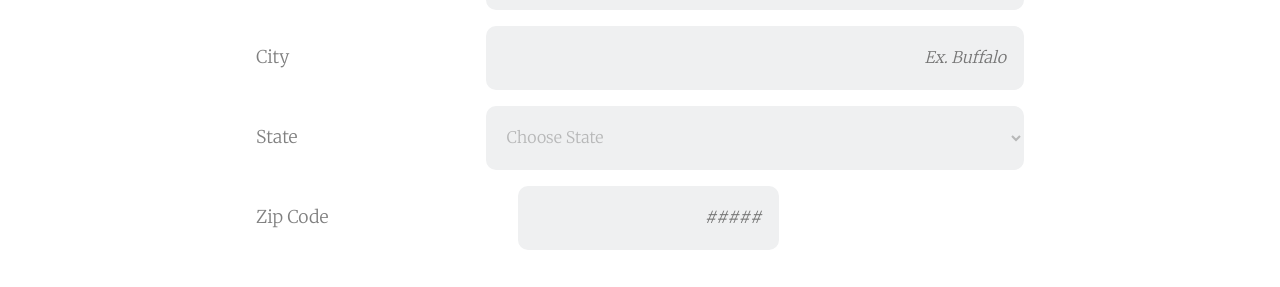
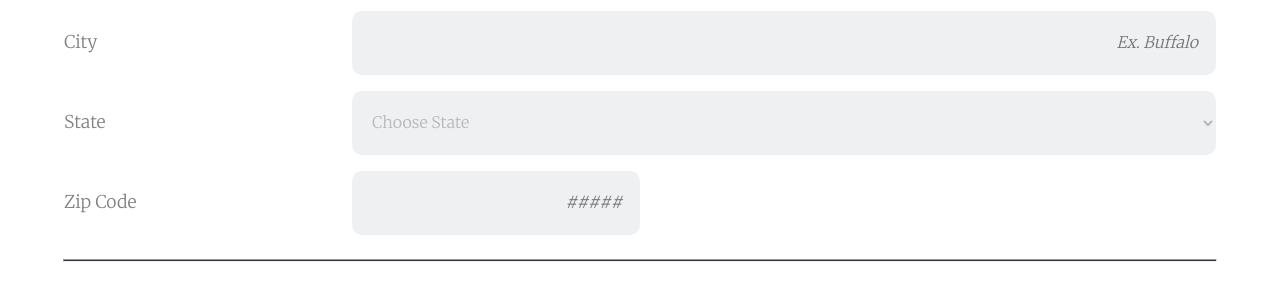
Before and after one commit to anish-chopra/Project-3, a plain HTML site: page index.html in a window 1280 px wide. Shown: the part 720-1007 px from the top of the page. Drawn offline with Linux system fonts and the light colour scheme.

Commit message:
Feb 14 update 11:43am

```diff
--- a/index.html
+++ b/index.html
@@ -138,7 +138,7 @@
             </select>
           </div>
           <div class="zip-div">
-            <label for="zip">Zip Code</label>
+            <label for="zip" class="zip-label">Zip Code</label>
             <input
               type="text"
               id="zip"
@@ -168,6 +168,7 @@
               id="css"
               value="newsletter_css"
               name="user_newsletter"
+              for="for-css-news"
             />
             <label class="news-label" for="css">CSS News</label>
           </div>
@@ -178,19 +179,23 @@
               value="newsletter_javascript"
               name="user_newsletter"
             />
-            <label class="news-label" for="html">Javascript News</label>
+            <label class="news-label" for="javascript">Javascript News</label>
           </div>
           <label>Newsletter Format</label>
           <div class="html-format">
-            <input type="radio" name="format" />
-            <label class="news-label">HTML</label>
+            <input type="radio" name="format" id="html-format" />
+            <label class="news-label" for="html-format">HTML</label>
           </div>
           <div class="plain-format">
-            <input type="radio" name="format" />
-            <label class="news-label">Plain Text</label>
+            <input type="radio" name="format" id="plain-format" />
+            <label class="news-label" for="plain-format">Plain Text</label>
           </div>
-          <label>Other topics you'd like to hear about</label>
-          <textarea id="more_topics" name="more"></textarea>
+          <label for="more_topics">Other topics you'd like to hear about</label>
+          <textarea
+            id="more_topics"
+            name="more"
+            placeholder="All suggestions are welcome"
+          ></textarea>
           <button type="submit" class="button">Sign Up</button>
         </fieldset>
       </form>
--- a/style.css
+++ b/style.css
@@ -36,6 +36,7 @@ p {
   border-bottom: #2d3945 solid 0.35em;
   padding-top: 0.3em;
   padding-bottom: 2.9em;
+  background-color: lightgray;
 }
 .latest_news,
 .form,
@@ -61,7 +62,7 @@ textarea,
 input[type="text"],
 input[type="tel"],
 input[type="email"],
-#state,
+.input-box,
 textarea {
   width: 100%;
   height: 4em;
@@ -128,57 +129,29 @@ fieldset {
   padding: 0;
 }
 input,
-textarea {
+textarea,
+. {
   transition-property: background-color;
-  transition-duration: .5s;
+  transition-duration: 0.5s;
 }
 input:focus,
-textarea:focus {
+textarea:focus,
+select:focus {
   background-color: lightsteelblue;
 }
 @media (min-width: 768px) {
-  #zip {
-    width: 25%;
-    display: block;
-}
-
-@media (min-width: 1024px) {
-  .form,
-  .newsletter {
-    width: 60%;
+  fieldset:first-of-type div {
+    display: flex;
+    align-items: center;
   }
-  hr {
-    width: 59.85%;
+  fieldset:first-of-type input,
+  fieldset:first-of-type select {
+    flex-basis: 75%;
   }
-  .break {
-    margin-top: 1.5em;
-    margin-bottom: 1.5em;
-    width: 59.85%;
-  }
-  .name-div,
-  .email-div,
-  .phone-div,
-  .street-div,
-  .city-div,
-  .state-div,
-  .zip-div {
-    display: flex;
-    justify-content: space-between;
-    align-items: baseline;
-  }
-  .zip-div {
-    padding-right: 15.3em;
-  }
-  input[type="text"],
-  input[type="tel"],
-  input[type="email"],
-  #state {
-    width: 70%;
-  }
-  .contact-info {
-    margin-top: 1.3em;
+  fieldset:first-of-type label {
+    flex-basis: 25%;
   }
   #zip {
-    width: 50%;
-    display: block;
+    max-width: 25%;
+  }
 }
```
